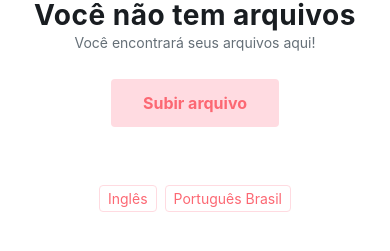
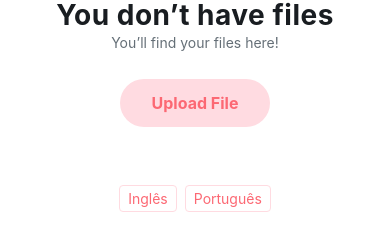
Before and after one commit to danilo-silv/react-native-i18n, a React Native app: screen / in a window 390 px wide. Shown: the part 177-428 px from the top of the page. Built offline with nearby package versions, Linux system fonts and the light colour scheme.

Commit message:
entering language switch

```diff
--- a/App.tsx
+++ b/App.tsx
@@ -15,7 +15,8 @@ import './src/utils/i18n';
 import { useTranslation } from 'react-i18next';
 
 export default function App() {
-  const { t, i18n } = useTranslation();
+  const { t } = useTranslation();
+
   return (
     <SafeAreaView style={styles.container}>
       <View style={styles.content}>
@@ -93,7 +94,7 @@ const styles = StyleSheet.create({
     justifyContent: 'center',
     paddingVertical: 12,
     paddingHorizontal: 32,
-    borderRadius: 4,
+    borderRadius: 25,
     backgroundColor: '#FFDBE1',
   },
   infoButtonText: {
--- a/src/components/Languages.tsx
+++ b/src/components/Languages.tsx
@@ -1,10 +1,18 @@
 import React, { FunctionComponent, memo } from 'react';
 import { StyleSheet, Text, TouchableOpacity, View } from 'react-native';
+import { useTranslation } from 'react-i18next';
 
-const Languages: FunctionComponent = () => (
+const Languages: FunctionComponent = () => {
+  const { i18n } = useTranslation();
+
+  const changeLanguage = (language: string) => {
+    i18n.changeLanguage(language);
+  };
+
+  return (
     <View style={styles.languages}>
       <TouchableOpacity
-      onPress={() => {}}
+        onPress={() => changeLanguage('en')}
         style={[
           styles.langButton,
           {
@@ -16,7 +24,7 @@ const Languages: FunctionComponent = () => (
       </TouchableOpacity>
 
       <TouchableOpacity
-      onPress={() => {}}
+        onPress={() => changeLanguage('pt')}
         style={[
           styles.langButton,
           {
@@ -24,11 +32,11 @@ const Languages: FunctionComponent = () => (
           },
         ]}
       >
-      <Text style={styles.langText}>Português Brasil</Text>
+        <Text style={styles.langText}>Português</Text>
       </TouchableOpacity>
     </View>
   );
-
+};
 const styles = StyleSheet.create({
   languages: {
     flexDirection: 'row',
--- a/src/utils/i18n.ts
+++ b/src/utils/i18n.ts
@@ -6,7 +6,7 @@ import pt from './lang/pt.json';
 
 i18n.use(initReactI18next).init({
   compatibilityJSON: 'v3', // compatibilidade de versões para react-native-cli e expo
-  lng: 'pt', // linguagem inical,
+  lng: 'en', // linguagem inical,
   resources: {
     //arquivos de traduções
     en,
```
Lines whose indentation alone changed are shown as unchanged.
